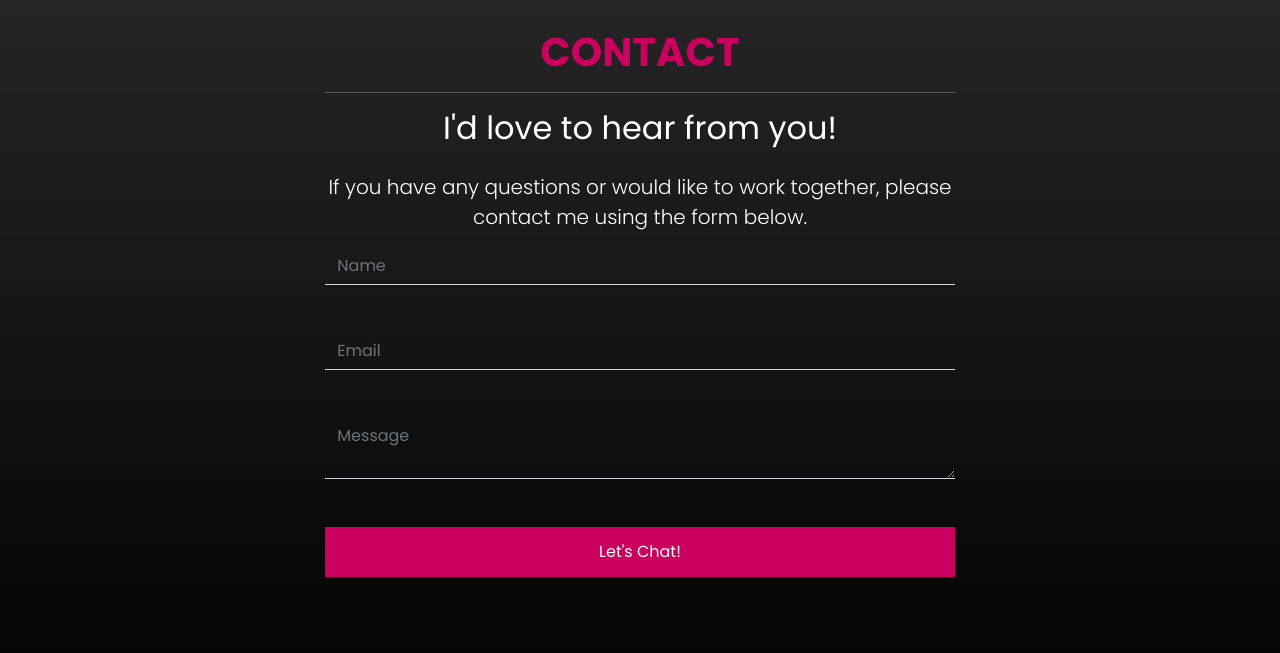
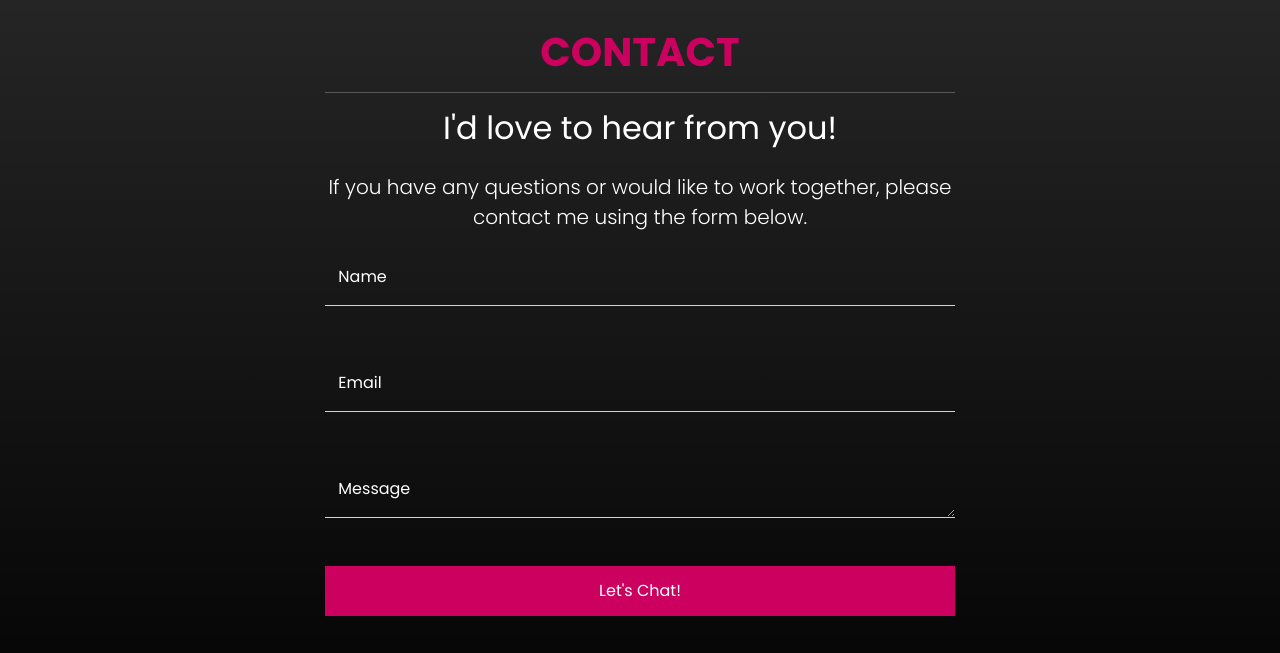
Before and after one commit to kaikem/kaikem-portfolio, a website: page index.html in a window 1280 px wide. Shown: the part 3503-4156 px from the top of the page. Drawn offline with nearby package versions, Linux system fonts and the light colour scheme; files that its build step writes are made by us from their sources.

Commit message:
Floating form labels

```diff
--- a/index.html
+++ b/index.html
@@ -296,16 +296,33 @@
                             <h2 class="mb-4">I'd love to hear from you!</h2>
                             <p class="lead">If you have any questions or would like to work together, please contact me using the form below.</p>
                             <form>
-                                <div class="mb-5">
-                                    <input type="text" class="form-control bg-transparent border-top-0 border-start-0 border-end-0 rounded-0 border-muted text-white" placeholder="Name" />
+                                <div class="mb-5 form-floating">
+                                    <input
+                                        type="text"
+                                        id="formName"
+                                        class="form-control bg-transparent border-top-0 border-start-0 border-end-0 rounded-0 border-muted text-white"
+                                        placeholder="Name"
+                                    />
+                                    <label for="formName">Name</label>
                                 </div>
 
-                                <div class="mb-5">
-                                    <input type="email" class="form-control bg-transparent border-top-0 border-start-0 border-end-0 rounded-0 border-muted text-white" placeholder="Email" />
+                                <div class="mb-5 form-floating">
+                                    <input
+                                        type="email"
+                                        id="formEmail"
+                                        class="form-control bg-transparent border-top-0 border-start-0 border-end-0 rounded-0 border-muted text-white"
+                                        placeholder="Email"
+                                    />
+                                    <label for="formName">Email</label>
                                 </div>
 
-                                <div class="mb-5">
-                                    <textarea class="form-control bg-transparent border-top-0 border-start-0 border-end-0 rounded-0 border-muted text-white" placeholder="Message"></textarea>
+                                <div class="mb-5 form-floating">
+                                    <textarea
+                                        id="formMessage"
+                                        class="form-control bg-transparent border-top-0 border-start-0 border-end-0 rounded-0 border-muted text-white"
+                                        placeholder="Message"
+                                    ></textarea>
+                                    <label for="formName">Message</label>
                                 </div>
 
                                 <div class="mb-5 d-grid">
```
